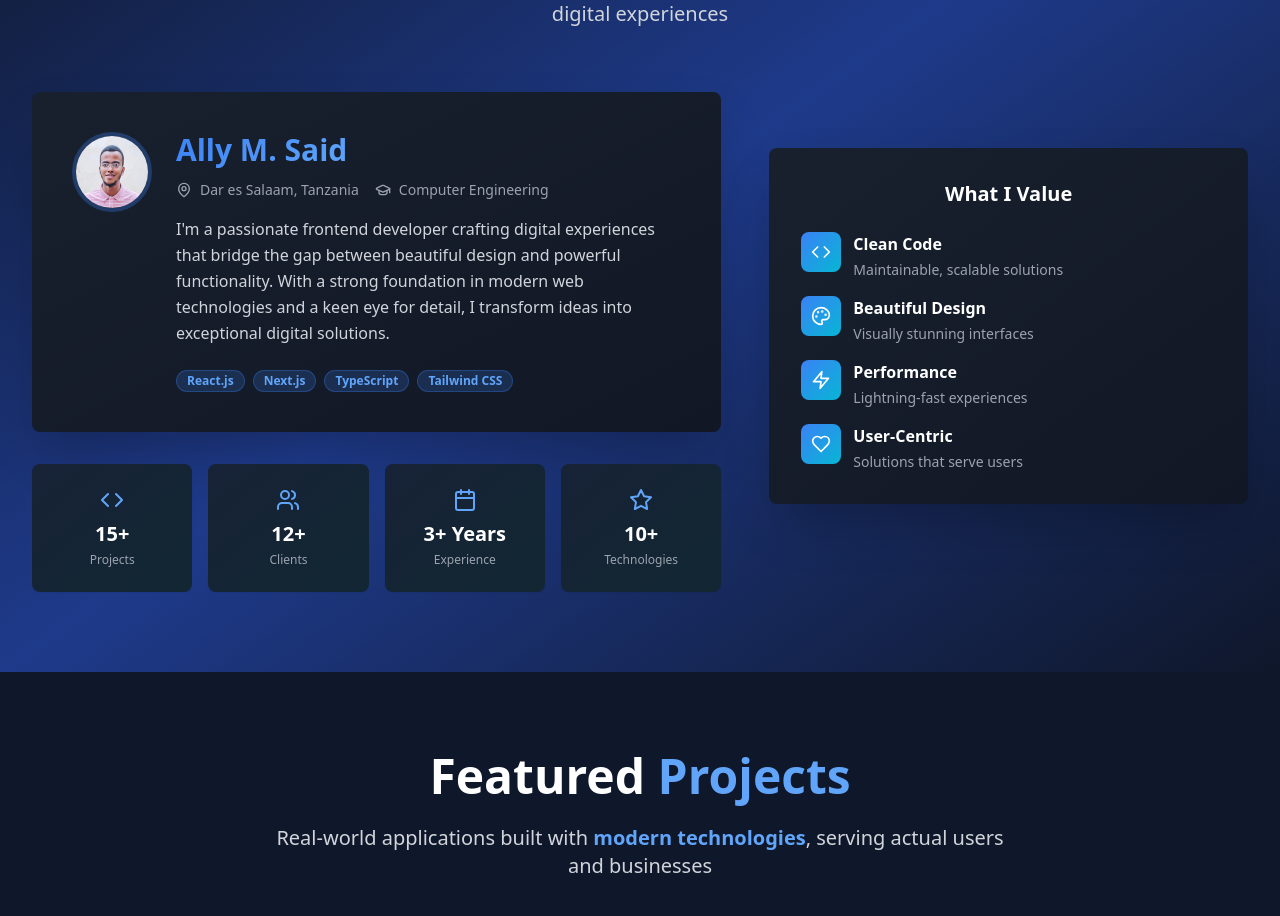
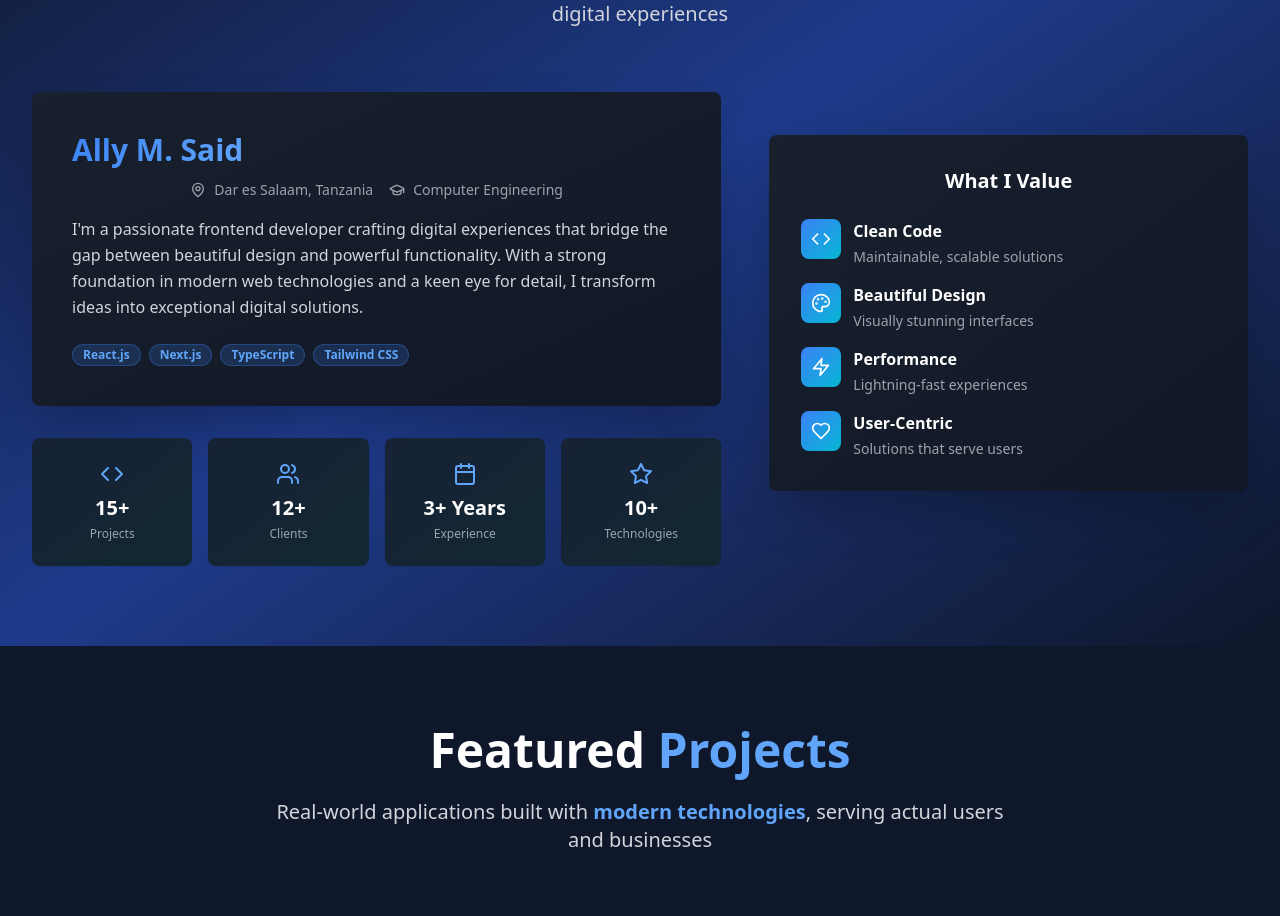
Before and after one commit to allyalkindy/alkindyTech, a Next.js app: page / in a window 1280 px wide. Shown: the part 1102-2018 px from the top of the page. Built offline with nearby package versions, Linux system fonts and the light colour scheme.

Commit message:
refining about me section

```diff
--- a/components/about-preview.tsx
+++ b/components/about-preview.tsx
@@ -103,17 +103,14 @@ export function AboutPreview() {
               <motion.div variants={itemVariants}>
                 <Card className="border-0 shadow-2xl bg-gradient-to-br from-slate-800/50 to-slate-900/50 backdrop-blur-sm mb-8">
                   <CardContent className="p-8 sm:p-10">
-                    <div className="flex items-start space-x-6">
-                      <Avatar className="w-20 h-20 border-4 border-blue-500/30 flex-shrink-0">
-                        <AvatarImage src="/assets/Ally.M.Said.jpeg" alt="Ally M. Said" />
-                        <AvatarFallback>AMS</AvatarFallback>
-                      </Avatar>
+                  <div className="flex flex-col items-center  space-y-6">
+
                       <div className="flex-1">
                         <h3 className="text-2xl sm:text-3xl font-bold mb-3">
                           <span className="gradient-text-primary">Ally M. Said</span>
                         </h3>
-                        <div className="flex items-center space-x-4 text-gray-400 mb-4">
-                          <div className="flex items-center space-x-2">
+                        <div className="flex flex-col sm:flex-row sm:justify-center sm:space-x-4 text-gray-400 mb-4">
+                        <div className="flex items-center space-x-2">
                             <MapPin className="w-4 h-4" />
                             <span className="text-sm">Dar es Salaam, Tanzania</span>
                           </div>
```
